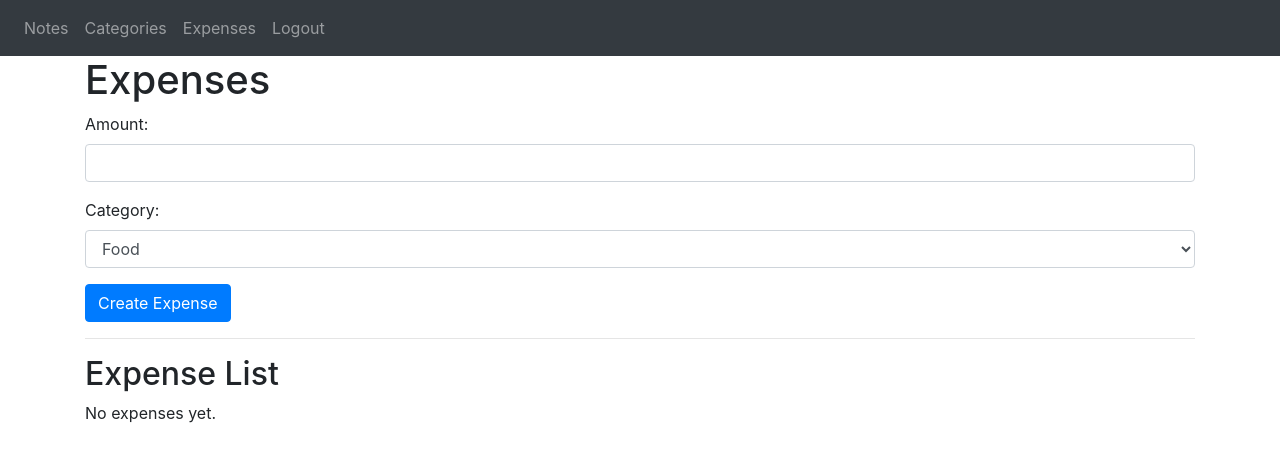
After one commit to AayushV4/ExpenseManagmentApp, a Flask app: page /expenses in a window 1280 px wide. The commit adds this page. Shown: the top 462 px of the page. Run offline with Flask 3, Linux system fonts and the light colour scheme; a user stored in the database is signed in; some libraries are stand-ins or nearby versions.

Commit message:
New Category and Expense
Add Category ; Add Expense ; Delete Expenses

```diff
--- a/ExpenseApp/website/__init__.py
+++ b/ExpenseApp/website/__init__.py
@@ -19,7 +19,7 @@ def create_app():
     app.register_blueprint(views, url_prefix='/')
     app.register_blueprint(auth, url_prefix='/')
 
-    from .models import User, Note
+    from .models import User, Note, Category, Expense
 
     with app.app_context():
         db.create_all()
--- a/ExpenseApp/website/templates/base.html
+++ b/ExpenseApp/website/templates/base.html
@@ -30,7 +30,9 @@
       <div class="collapse navbar-collapse" id="navbar">
         <div class="navbar-nav">
           {% if user.is_authenticated %}
-          <a class="nav-item nav-link" id="home" href="/">Home</a>
+          <a class="nav-item nav-link" id="home" href="/">Notes</a>
+          <a class="nav-item nav-link" id="categories" href="/categories">Categories</a>
+          <a class="nav-item nav-link" id="expenses" href="/expenses">Expenses</a>
           <a class="nav-item nav-link" id="logout" href="/logout">Logout</a>
           {% else %}
           <a class="nav-item nav-link" id="login" href="/login">Login</a>
--- /dev/null
+++ b/ExpenseApp/website/templates/expenses.html
@@ -0,0 +1,63 @@
+{% extends 'base.html' %}
+
+{% block content %}
+    <h1>Expenses</h1>
+    <form method="POST" action="{{ url_for('views.expenses') }}">
+        <div class="form-group">
+            <label for="amount">Amount:</label>
+            <input type="number" class="form-control" id="amount" name="amount" required>
+        </div>
+        <div class="form-group">
+            <label for="category">Category:</label>
+            <select class="form-control" id="category" name="category" required>
+                {% for category in categories %}
+                    <option value="{{ category.id }}">{{ category.name }}</option>
+                {% endfor %}
+            </select>
+        </div>
+        <button type="submit" class="btn btn-primary">Create Expense</button>
+    </form>
+
+    <hr>
+
+    <h2>Expense List</h2>
+    {% if expenses %}
+        <table class="table table-striped">
+            <thead>
+                <tr>
+                    <th>Amount</th>
+                    <th>Category</th>
+                    <th>Date</th>
+                    <th></th>
+                </tr>
+            </thead>
+            <tbody>
+                {% for expense in expenses %}
+                    <tr>
+                        <td>{{ expense.amount }}</td>
+                        <td>{{ expense.category.name }}</td>
+                        <td>{{ expense.date_created.strftime('%Y-%m-%d') }}</td>
+                        <td>
+                            <button class="btn btn-danger" onclick="deleteExpense({{ expense.id }})">Delete</button>
+                        </td>
+                    </tr>
+                {% endfor %}
+            </tbody>
+        </table>
+    {% else %}
+        <p>No expenses yet.</p>
+    {% endif %}
+
+    <script>
+        function deleteExpense(expenseId) {
+            if (confirm("Are you sure you want to delete this expense?")) {
+                fetch(`/expenses/delete/${expenseId}`, {
+                    method: "POST",
+                    body: JSON.stringify({ expenseId: expenseId }),
+                }).then((_res) => {
+                    window.location.href = "/expenses";
+                });
+            }
+        }
+    </script>
+{% endblock %}
--- a/ExpenseApp/website/templates/home.html
+++ b/ExpenseApp/website/templates/home.html
@@ -1,6 +1,6 @@
-{% extends "base.html" %} {% block title %}Home{% endblock %} {% block content
+{% extends "base.html" %} {% block title %}Notes{% endblock %} {% block content
     %}
-    <h1 align="center">Expenses</h1>
+    <h1 align="center">Notes</h1>
     <ul class="list-group list-group-flush" id="notes">
       {% for note in user.notes %}
       <li class="list-group-item">
@@ -15,7 +15,7 @@
       <textarea name="note" id="note" class="form-control"></textarea>
       <br />
       <div align="center">
-        <button type="submit" class="btn btn-primary">Add Expense</button>
+        <button type="submit" class="btn btn-primary">Add Note</button>
       </div>
     </form>
     {% endblock %}
--- a/ExpenseApp/website/views.py
+++ b/ExpenseApp/website/views.py
@@ -1,23 +1,21 @@
-from flask import Blueprint, render_template, request, flash, jsonify
+from flask import Blueprint, render_template, request, flash, jsonify, redirect, url_for
 from flask_login import login_required, current_user
-from .models import Note
+from .models import Note, User, Category, Expense
 from . import db
 import json
 
 views = Blueprint('views', __name__)
 
-
 @views.route('/', methods=['GET', 'POST'])
 @login_required
 def home():
     if request.method == 'POST':
-        note = request.form.get('note')#Gets the note from the HTML
-
+        note = request.form.get('note')
         if len(note) < 1:
             flash('Note is too short!', category='error')
         else:
-            new_note = Note(data=note, user_id=current_user.id)  #providing the schema for the note
-            db.session.add(new_note) #adding the note to the database
+            new_note = Note(data=note, user_id=current_user.id)
+            db.session.add(new_note)
             db.session.commit()
             flash('Note added!', category='success')
 
@@ -26,7 +24,7 @@ def home():
 
 @views.route('/delete-note', methods=['POST'])
 def delete_note():
-    note = json.loads(request.data) # this function expects a JSON from the INDEX.js file
+    note = json.loads(request.data)
     noteId = note['noteId']
     note = Note.query.get(noteId)
     if note:
@@ -35,3 +33,54 @@ def delete_note():
             db.session.commit()
 
     return jsonify({})
+
+@views.route('/categories', methods=['GET', 'POST'])
+@login_required
+def categories():
+    if request.method == 'POST':
+        name = request.form.get('name')
+        user_id = current_user.id
+        if not name:
+            flash('Name is required!', category='error')
+        else:
+            category = Category(name=name, user_id=user_id)
+            db.session.add(category)
+            db.session.commit()
+            flash('Category created!', category='success')
+
+    categories = Category.query.all()
+    return render_template('categories.html', user=current_user, categories=categories)
+
+@views.route('/expenses', methods=['GET', 'POST'])
+@login_required
+def expenses():
+    if request.method == 'POST':
+        amount = request.form.get('amount')
+        category_id = request.form.get('category')
+
+        if not amount:
+            flash('Amount is required!', category='error')
+        elif not category_id:
+            flash('Category is required!', category='error')
+        else:
+            expense = Expense(amount=amount, category_id=category_id, user_id=current_user.id)
+            db.session.add(expense)
+            db.session.commit()
+            flash('Expense created!', category='success')
+
+    categories = Category.query.all()
+    expenses = Expense.query.filter_by(user_id=current_user.id).all()
+    return render_template('expenses.html', user=current_user, categories=categories, expenses=expenses)
+
+
+@views.route('/expenses/delete/<int:expense_id>', methods=['POST'])
+@login_required
+def delete_expense(expense_id):
+    expense = Expense.query.filter_by(id=expense_id, user_id=current_user.id).first()
+    if expense:
+        db.session.delete(expense)
+        db.session.commit()
+        flash('Expense deleted!', category='success')
+    else:
+        flash('Expense not found!', category='error')
+    return redirect(url_for('views.expenses'))
```
Also changed, not shown: ExpenseApp/website/models.py (+14 -1 lines), ExpenseApp/website/templates/categories.html (added, +48 -0 lines), ExpenseApp/instance/database.db, ExpenseApp/website/static/index.js (line endings or trailing spaces), 1 other file.
